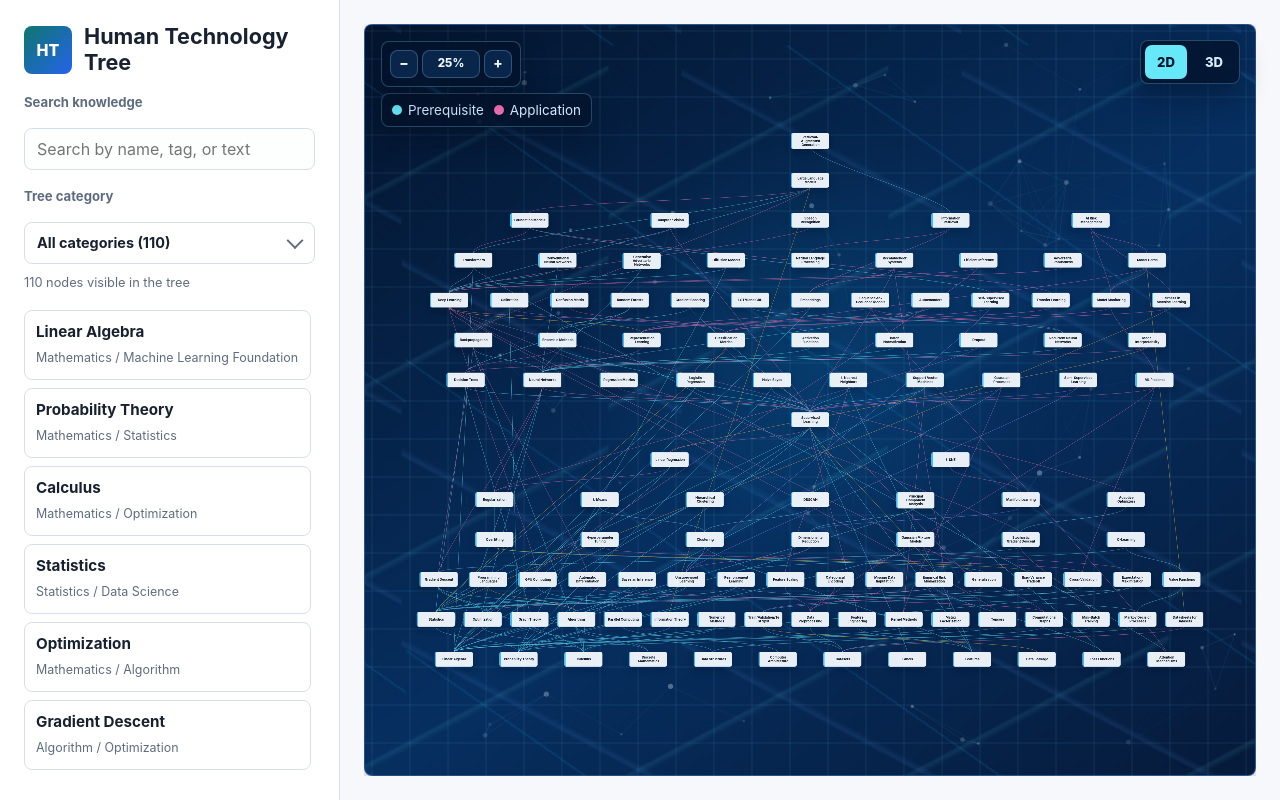
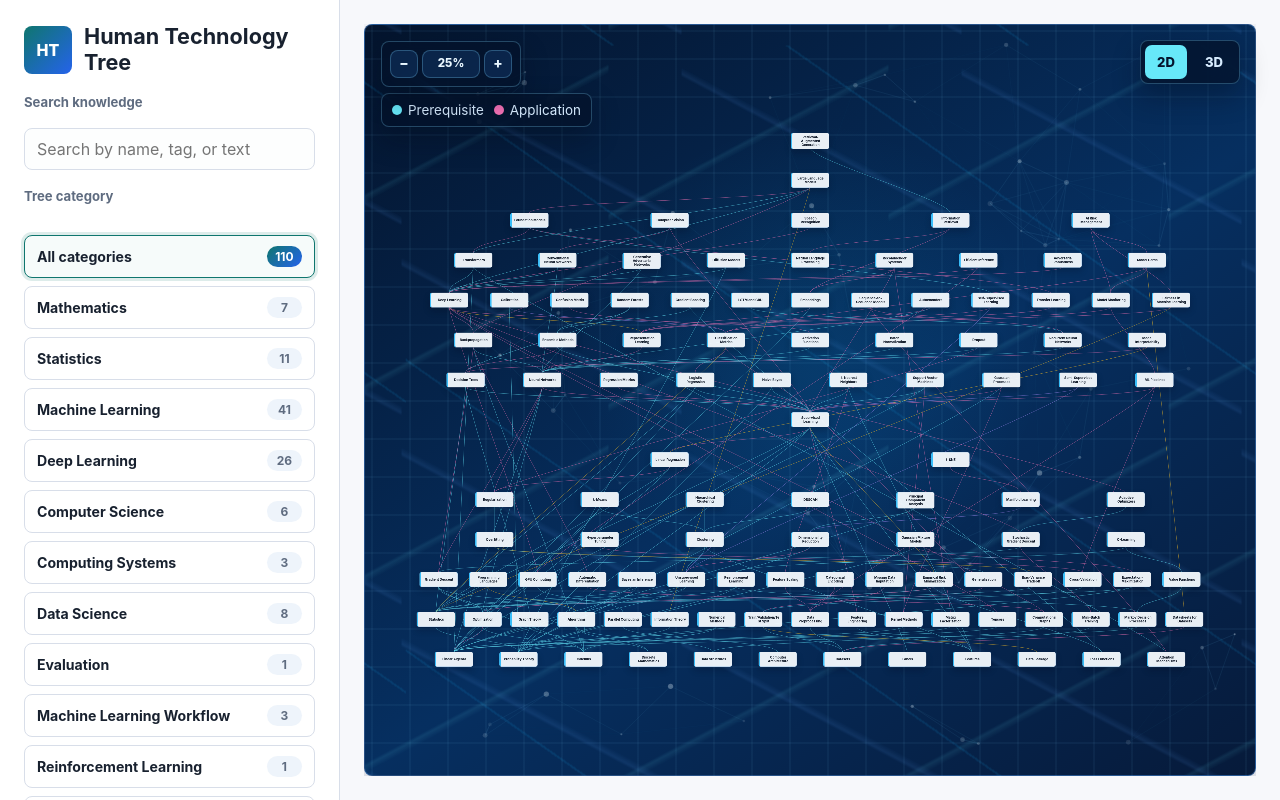
Before and after one commit to JacobXXI/HumanTechTree, a Next.js app: page / in a window 1280 px wide. Built offline with nearby package versions, Linux system fonts and the light colour scheme.

Commit message:
Improve tree category controls and cone focus

```diff
--- a/app/base.css
+++ b/app/base.css
@@ -124,24 +124,7 @@ h3 {
   box-shadow: 0 0 0 3px rgba(15, 118, 110, 0.14);
 }
 
-.filter-select {
-  position: relative;
-}
-
-.filter-select::after {
-  position: absolute;
-  top: 50%;
-  right: 14px;
-  width: 10px;
-  height: 10px;
-  border-right: 2px solid var(--muted);
-  border-bottom: 2px solid var(--muted);
-  pointer-events: none;
-  content: "";
-  transform: translateY(-70%) rotate(45deg);
-}
-
-.filter-select-input,
+.category-filter-button,
 .node-button {
   border: 1px solid var(--line);
   border-radius: 8px;
@@ -149,20 +132,59 @@ h3 {
   background: #ffffff;
 }
 
-.filter-select-input {
-  width: 100%;
-  min-height: 42px;
-  padding: 10px 40px 10px 12px;
-  appearance: none;
-  cursor: pointer;
-  font-size: 0.9rem;
-  font-weight: 700;
+.category-filter-list {
+  display: grid;
+  gap: 8px;
 }
 
-.filter-select-input:focus {
+.category-filter-button {
+  display: flex;
+  align-items: center;
+  justify-content: space-between;
+  min-height: 42px;
+  padding: 10px 12px;
+  cursor: pointer;
+  font-size: 0.88rem;
+  font-weight: 700;
+  text-align: left;
+  transition:
+    border-color 160ms ease,
+    box-shadow 160ms ease,
+    transform 160ms ease;
+}
+
+.category-filter-button span {
+  overflow-wrap: anywhere;
+}
+
+.category-filter-button strong {
+  flex: 0 0 auto;
+  min-width: 2.2rem;
+  padding: 3px 7px;
+  border-radius: 999px;
+  color: var(--muted);
+  background: #eef4fb;
+  font-size: 0.75rem;
+  text-align: center;
+}
+
+.category-filter-button:hover,
+.category-filter-button:focus-visible,
+.category-filter-button.is-active {
   border-color: var(--teal);
+  background: #f6fbfa;
   outline: none;
   box-shadow: 0 0 0 3px rgba(15, 118, 110, 0.14);
+}
+
+.category-filter-button:hover,
+.category-filter-button:focus-visible {
+  transform: translateY(-1px);
+}
+
+.category-filter-button.is-active strong {
+  color: #ffffff;
+  background: linear-gradient(135deg, var(--teal), var(--blue));
 }
 
 .filter-summary {
--- a/components/knowledge-tree/knowledge-cone.tsx
+++ b/components/knowledge-tree/knowledge-cone.tsx
@@ -286,8 +286,8 @@ class ConeCanvasRenderer {
 
   private easeCamera(deltaSeconds: number) {
     const easing = deltaSeconds
-      ? clamp(1 - Math.exp(-deltaSeconds * 10.5), 0.08, 0.2)
-      : 0.18;
+      ? clamp(1 - Math.exp(-deltaSeconds * 7.2), 0.04, 0.14)
+      : 0.12;
     const step = (current: number, target: number, threshold: number) => {
       const next = current + (target - current) * easing;
       return Math.abs(target - next) < threshold ? target : next;
@@ -502,19 +502,22 @@ class ConeCanvasRenderer {
         const proximity = maximumScale === minimumScale
           ? 1
           : (projected.scale - minimumScale) / (maximumScale - minimumScale);
-        const depthOpacity = 0.012 + Math.pow(proximity, 2.8) * 0.988;
+        const depthOpacity = 0.02 + Math.pow(proximity, 4.2) * 0.98;
         const opacity = !this.selectedId
-          ? Math.max(0.012, depthOpacity * 0.94)
+          ? Math.max(0.02, depthOpacity * 0.92)
           : selected
             ? 1
             : related
-              ? Math.max(0.3, depthOpacity * 0.9)
-              : Math.max(0.024, depthOpacity * 0.14);
+              ? Math.max(0.34, depthOpacity * 0.94)
+              : Math.max(0.03, depthOpacity * 0.1);
         const radius = projected.radius * (selected ? 1.6 : related ? 1.22 : 1);
         const color = this.layout.domainColors.get(domain) ?? "#cbd5e1";
+        const glowOpacity = selected ? 0.48 : 0.12 + proximity * 0.22;
 
         this.context.save();
         this.context.globalAlpha = opacity;
+        this.context.shadowBlur = selected ? 18 : 4 + proximity * 12;
+        this.context.shadowColor = colorWithAlpha(selected ? "#fde68a" : color, glowOpacity);
         this.context.beginPath();
         this.context.arc(projected.screenX, projected.screenY, radius + 4, 0, Math.PI * 2);
         this.context.fillStyle = selected
@@ -682,9 +685,9 @@ export function KnowledgeCone({
 
     if (pointer.distance <= 4) return;
 
-    renderer.setYaw(pointer.startYaw + deltaX * 0.006);
-    renderer.setViewOffsetY(pointer.startOffsetY + deltaY * 0.72);
-    renderer.renderFrame();
+    renderer.setYaw(pointer.startYaw + deltaX * 0.0048);
+    renderer.setViewOffsetY(pointer.startOffsetY + deltaY * 0.58);
+    if (reducedMotion) renderer.renderFrame();
   };
 
   const endDrag = (event: ReactPointerEvent<HTMLCanvasElement>) => {
@@ -721,14 +724,14 @@ export function KnowledgeCone({
     const wheelDelta = clamp(event.deltaY * deltaMultiplier, -72, 72);
     if (event.ctrlKey || event.metaKey) {
       renderer.setZoom(
-        renderer.getTargetCamera().zoom * Math.exp(-wheelDelta * 0.0011)
+        renderer.getTargetCamera().zoom * Math.exp(-wheelDelta * 0.0009)
       );
     } else {
       renderer.setViewOffsetY(
-        renderer.getTargetCamera().viewOffsetY - wheelDelta * 0.82
+        renderer.getTargetCamera().viewOffsetY - wheelDelta * 0.66
       );
     }
-    renderer.renderFrame();
+    if (reducedMotion) renderer.renderFrame();
   };
 
   return (
--- a/components/knowledge-tree/knowledge-filters.tsx
+++ b/components/knowledge-tree/knowledge-filters.tsx
@@ -6,27 +6,35 @@ interface CategoryOption {
 
 interface KnowledgeFiltersProps {
   activeCategory: string;
-  id: string;
+  labelId: string;
   onChange: (category: string) => void;
   options: CategoryOption[];
 }
 
-export function KnowledgeFilters({ activeCategory, id, onChange, options }: KnowledgeFiltersProps) {
+export function KnowledgeFilters({
+  activeCategory,
+  labelId,
+  onChange,
+  options
+}: KnowledgeFiltersProps) {
   return (
-    <div className="filter-select">
-      <select
-        aria-label="Filter tree by category"
-        className="filter-select-input"
-        id={id}
-        onChange={(event) => onChange(event.target.value)}
-        value={activeCategory}
-      >
-        {options.map((option) => (
-          <option key={option.value} value={option.value}>
-            {option.label} ({option.count})
-          </option>
-        ))}
-      </select>
+    <div aria-labelledby={labelId} className="category-filter-list" role="radiogroup">
+      {options.map((option) => {
+        const active = option.value === activeCategory;
+        return (
+          <button
+            aria-checked={active}
+            className={`category-filter-button${active ? " is-active" : ""}`}
+            key={option.value}
+            onClick={() => onChange(option.value)}
+            role="radio"
+            type="button"
+          >
+            <span>{option.label}</span>
+            <strong>{option.count}</strong>
+          </button>
+        );
+      })}
     </div>
   );
 }
--- a/components/knowledge-tree/knowledge-sidebar.tsx
+++ b/components/knowledge-tree/knowledge-sidebar.tsx
@@ -38,10 +38,10 @@ export function KnowledgeSidebar(props: KnowledgeSidebarProps) {
         type="search"
         value={props.query}
       />
-      <label className="search-label" htmlFor="categorySelect">Tree category</label>
+      <p className="search-label" id="categoryFilterLabel">Tree category</p>
       <KnowledgeFilters
         activeCategory={props.activeCategory}
-        id="categorySelect"
+        labelId="categoryFilterLabel"
         onChange={props.onCategoryChange}
         options={props.categoryOptions}
       />
```
